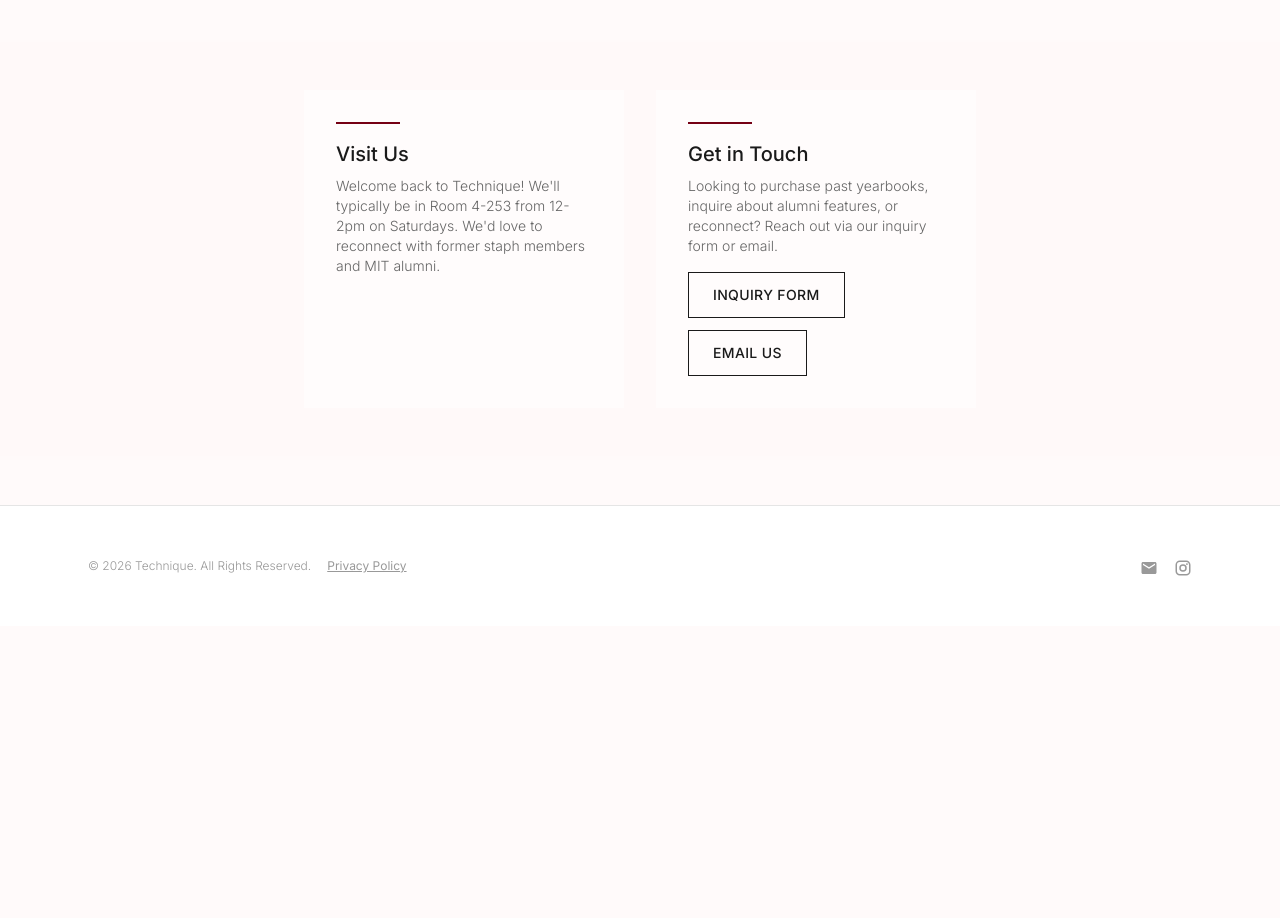
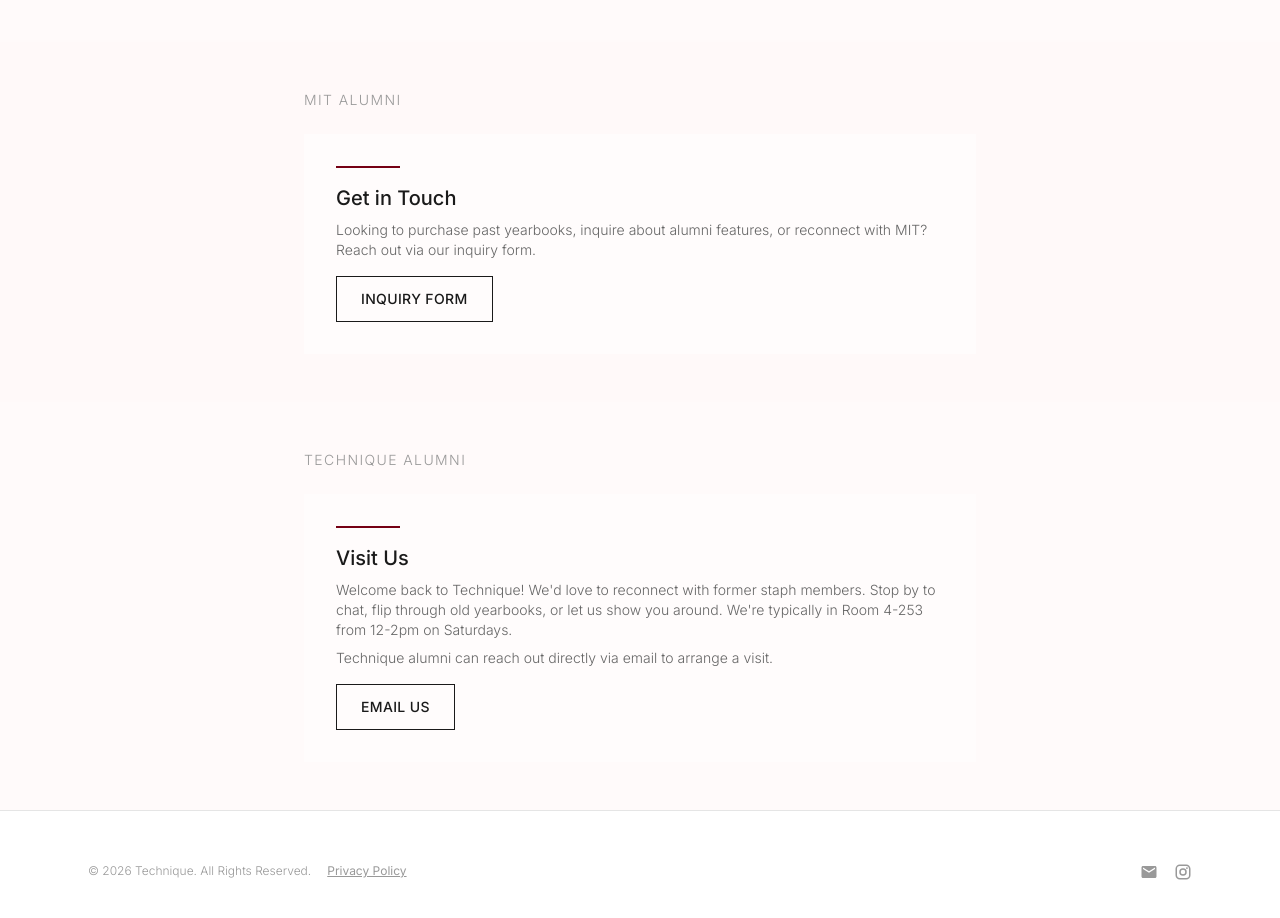
Before and after one commit to MIT-Technique/Technique-Website, a Next.js app: page /en/alumni in a window 1280 px wide. Shown: the part 360-1278 px from the top of the page. Before the commit the page ends 986 px from the top, so only its background shows below. Built offline with nearby package versions, Linux system fonts and the light colour scheme.

Commit message:
Alumni Page

```diff
--- a/src/app/[locale]/alumni/page.jsx
+++ b/src/app/[locale]/alumni/page.jsx
@@ -19,41 +19,45 @@ function AlumniPage() {
           </p>
         </section>
 
-        {/* Info Section */}
+        {/* MIT Alumni Section */}
         <section className="section-tight bg-bg-secondary">
           <div className="container-text">
-            <div className="grid md:grid-cols-2 gap-8">
-              {/* Visit Card */}
+            <h2 className="text-sm uppercase tracking-widest text-text-muted mb-6">{t('mitAlumni.sectionTitle')}</h2>
             <div className="card">
               <div className="divider-accent mb-4" />
-                <h4>{t('visit.title')}</h4>
-                <p className="text-sm pb-0">
-                  {t('visit.content')}
+              <h4>{t('mitAlumni.title')}</h4>
+              <p className="text-sm pb-4">
+                {t('mitAlumni.content')}
               </p>
-              </div>
-
-              {/* Outreach Card */}
-              <div className="card">
-                <div className="divider-accent mb-4" />
-                <h4>{t('outreach.title')}</h4>
-                <p className="text-sm pb-4">
-                  {t('outreach.content')}
-                </p>
-                <div className="flex flex-wrap gap-3">
               <Link
                 href={`/${locale}/alumni-inquiry`}
                 className="btn-secondary inline-block hover:!bg-accent hover:!border-accent"
               >
-                    {t('outreach.formButton')}
+                {t('mitAlumni.formButton')}
               </Link>
+            </div>
+          </div>
+        </section>
+
+        {/* Technique Alumni Section */}
+        <section className="section-tight">
+          <div className="container-text">
+            <h2 className="text-sm uppercase tracking-widest text-text-muted mb-6">{t('techniqueAlumni.sectionTitle')}</h2>
+            <div className="card">
+              <div className="divider-accent mb-4" />
+              <h4>{t('techniqueAlumni.title')}</h4>
+              <p className="text-sm pb-2">
+                {t('techniqueAlumni.content')}
+              </p>
+              <p className="text-sm pb-4 text-text-secondary">
+                {t('techniqueAlumni.contact')}
+              </p>
               <a
-                    href="mailto:technique@mit.edu"
+                href="mailto:technique@mit.edu?subject=Technique%20Alumni%20Visit"
                 className="btn-secondary inline-block hover:!bg-accent hover:!border-accent"
               >
-                    {t('outreach.emailButton')}
+                {t('techniqueAlumni.emailButton')}
               </a>
-                </div>
-              </div>
             </div>
           </div>
         </section>
--- a/src/messages/en.json
+++ b/src/messages/en.json
@@ -248,14 +248,17 @@
       "metaTitle": "Alumni - MIT Technique",
       "metaDescription": "Information for MIT alumni.",
       "hero": "Relive your MIT memories through Technique.",
-      "visit": {
+      "mitAlumni": {
+        "sectionTitle": "MIT Alumni",
+        "title": "Get in Touch",
+        "content": "Looking to purchase past yearbooks, inquire about alumni features, or reconnect with MIT? Reach out via our inquiry form.",
+        "formButton": "Inquiry Form"
+      },
+      "techniqueAlumni": {
+        "sectionTitle": "Technique Alumni",
         "title": "Visit Us",
-        "content": "Welcome back to Technique! We'll typically be in Room 4-253 from 12-2pm on Saturdays. We'd love to reconnect with former staph members and MIT alumni."
-      },
-      "outreach": {
-        "title": "Get in Touch",
-        "content": "Looking to purchase past yearbooks, inquire about alumni features, or reconnect? Reach out via our inquiry form or email.",
-        "formButton": "Inquiry Form",
+        "content": "Welcome back to Technique! We'd love to reconnect with former staph members. Stop by to chat, flip through old yearbooks, or let us show you around. We're typically in Room 4-253 from 12-2pm on Saturdays.",
+        "contact": "Technique alumni can reach out directly via email to arrange a visit.",
         "emailButton": "Email Us"
       }
     },
--- a/src/messages/es.json
+++ b/src/messages/es.json
@@ -248,14 +248,17 @@
       "metaTitle": "Exalumnos - MIT Technique",
       "metaDescription": "Información para exalumnos de MIT.",
       "hero": "Revive tus recuerdos de MIT a través de Technique.",
-      "visit": {
+      "mitAlumni": {
+        "sectionTitle": "Exalumnos de MIT",
+        "title": "Póngase en Contacto",
+        "content": "¿Busca comprar anuarios antiguos, preguntar sobre funciones para exalumnos o reconectarse con MIT? Contáctenos a través de nuestro formulario de consulta.",
+        "formButton": "Formulario de Consulta"
+      },
+      "techniqueAlumni": {
+        "sectionTitle": "Exalumnos de Technique",
         "title": "Visítenos",
-        "content": "¡Bienvenido de nuevo a Technique! Normalmente estaremos en la Sala 4-253 de 12-2pm los sábados. Nos encantaría reconectarnos con antiguos miembros del staph y exalumnos de MIT."
-      },
-      "outreach": {
-        "title": "Póngase en Contacto",
-        "content": "¿Busca comprar anuarios antiguos, preguntar sobre funciones para exalumnos o reconectarse? Contáctenos a través de nuestro formulario de consulta o correo electrónico.",
-        "formButton": "Formulario de Consulta",
+        "content": "¡Bienvenido de nuevo a Technique! Nos encantaría reconectarnos con antiguos miembros del staph. Pase a charlar, hojear viejos anuarios o déjenos mostrarle el lugar. Normalmente estamos en la Sala 4-253 de 12-2pm los sábados.",
+        "contact": "Los exalumnos de Technique pueden comunicarse directamente por correo electrónico para programar una visita.",
         "emailButton": "Envíenos un Correo"
       }
     },
--- a/src/messages/zh.json
+++ b/src/messages/zh.json
@@ -248,14 +248,17 @@
       "metaTitle": "校友 - MIT Technique",
       "metaDescription": "MIT校友信息。",
       "hero": "通过Technique重温您的MIT回忆。",
-      "visit": {
+      "mitAlumni": {
+        "sectionTitle": "MIT校友",
+        "title": "联系我们",
+        "content": "想购买旧年鉴、咨询校友功能或重新联系MIT？请通过咨询表格与我们联系。",
+        "formButton": "咨询表格"
+      },
+      "techniqueAlumni": {
+        "sectionTitle": "Technique校友",
         "title": "拜访我们",
-        "content": "欢迎回到Technique！周六下午12-2点我们通常会在4-253室。我们很乐意与前staph成员和MIT校友重新联系。"
-      },
-      "outreach": {
-        "title": "联系我们",
-        "content": "想购买旧年鉴、咨询校友功能或重新联系？请通过咨询表格或电子邮件与我们联系。",
-        "formButton": "咨询表格",
+        "content": "欢迎回到Technique！我们很乐意与前staph成员重新联系。欢迎来聊天、翻阅旧年鉴，或让我们带您参观。周六下午12-2点我们通常会在4-253室。",
+        "contact": "Technique校友可以直接通过电子邮件联系我们安排参观。",
         "emailButton": "发送邮件"
       }
     },
```
Lines whose indentation alone changed are shown as unchanged.
